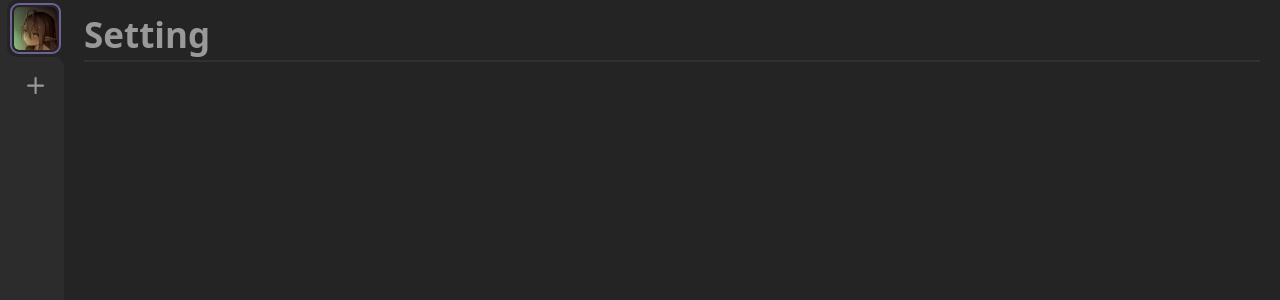
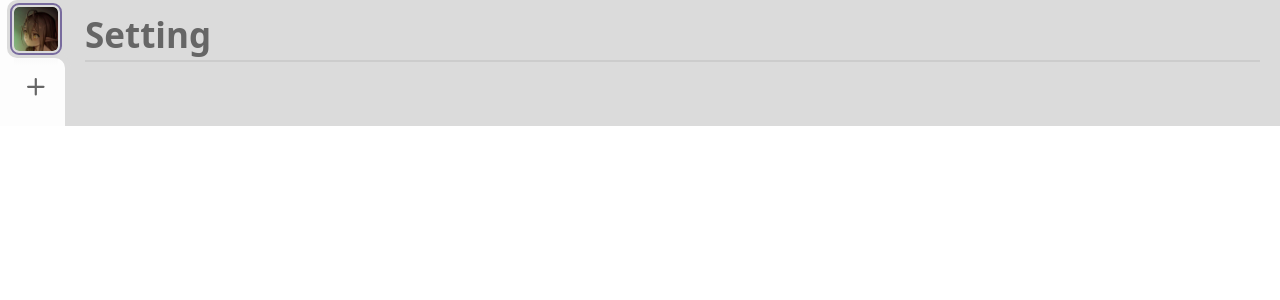
Before and after one commit to BERADQ/SUiM, a Svelte app: page / in a window 1280 px wide. Shown: the top 300 px of the page. Built offline with nearby package versions, Linux system fonts and the light colour scheme.

Commit message:
light theme

```diff
--- a/src/App.svelte
+++ b/src/App.svelte
@@ -39,17 +39,14 @@
     /*height: calc(100% - var(--topbar-height));*/
     height: 100%;
     width: 100%;
-    /* padding-top: var(--main-border); */
-    background-color: var(--bg-color1);
     /* background-color: transparent; */
     display: flex;
   }
 
   .main-page {
-    /* background-color: var(--bg-color1); */
-    /* background-color: transparent; */
+    background-color: var(--bg-color1);
     width: calc(100% - var(--side-width));
     box-sizing: border-box;
-    margin: var(--main-border);
+    padding: var(--main-border);
   }
 </style>
--- a/src/lib/SideBar.svelte
+++ b/src/lib/SideBar.svelte
@@ -63,7 +63,7 @@
     position: relative;
     --transition: 200ms;
     --shadow-size: var(--icon-padding);
-    --shadow-color: color-mix(in srgb, var(--bg-ac-color0) 60%, #000000);
+    --shadow-color: color-mix(in srgb, var(--bg-ac-color0) 60%, var(--shadow));
     --hover--inner-color: color-mix(in srgb, var(--bg-ac-color0) 95%, #ffff);
 
     &::before {
--- a/src/styles.pcss
+++ b/src/styles.pcss
@@ -1,6 +1,4 @@
-html,
-body,
-#app {
+html {
   font-family:
     ui-sans-serif,
     system-ui,
@@ -30,7 +28,22 @@ body,
 
   --title-size: 35px;
   --ava-title: 40px;
+}
 
+html {
+  --bg-color0: hsl(0 0% 80% / 0.05);
+  --bg-color1: hsl(0 0% 86% / 1);
+  --bg-ac-color0: hsl(0 0% 80%);
+  --color0: hsl(255 21% 52%);
+  --color1: hsl(23 17% 21%);
+  --color2: hsl(298 24% 71%);
+  --color3: hsl(325 38% 51%);
+  --color4: hsl(203 17% 47%);
+  --text-color0: hsl(0 0% 40%);
+  --shadow: hsl(255 30% 50%);
+}
+@media (prefers-color-scheme: dark) {
+  html {
     --bg-color0: #2c2c2c;
     --bg-color1: #242424;
     --bg-ac-color0: #ffffff0f;
@@ -42,4 +55,6 @@ body,
     --color4: #728b9a;
 
     --text-color0: #999999;
+    --shadow: hsl(255 30% 20%);
   }
+}
```
Lines whose indentation alone changed are shown as unchanged.
